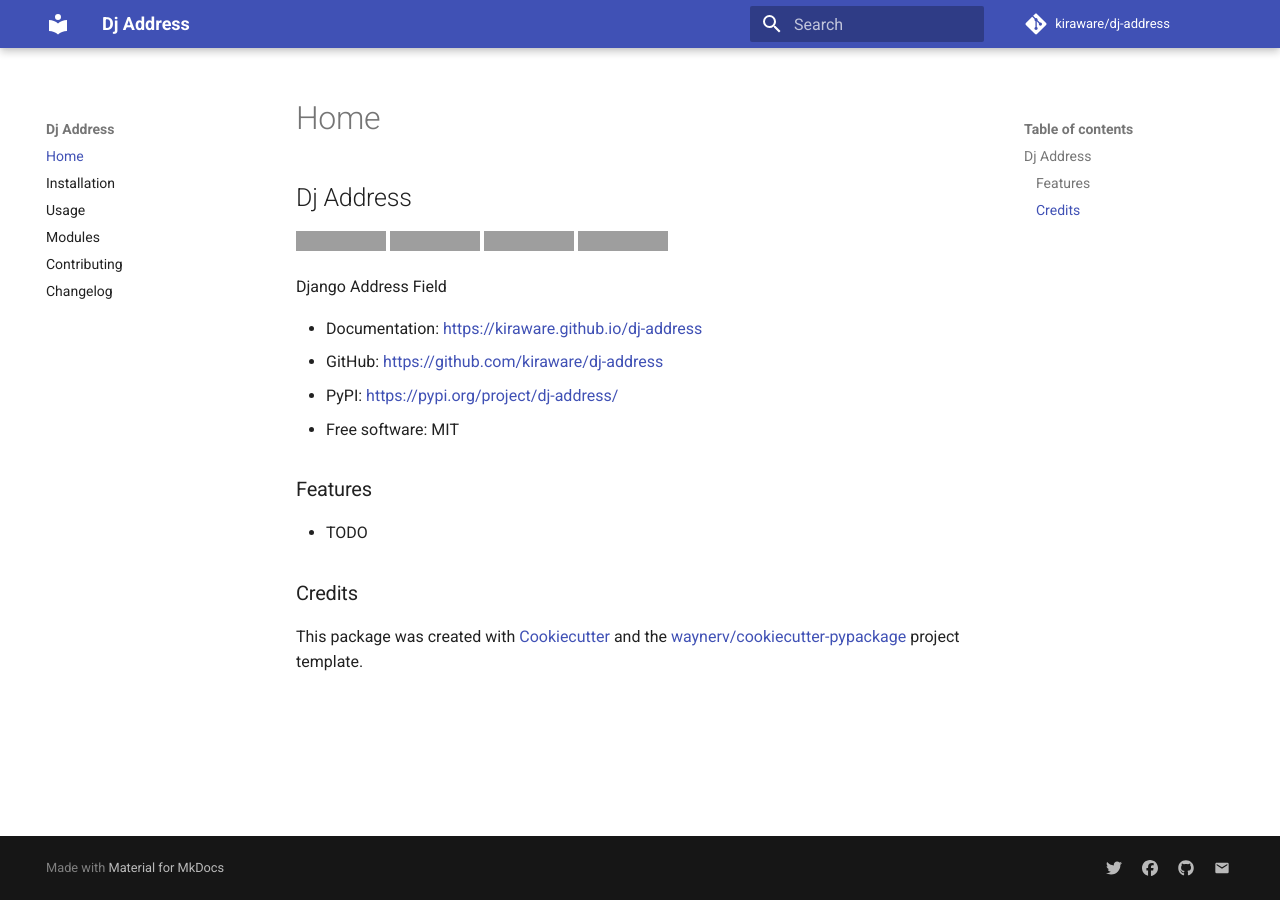
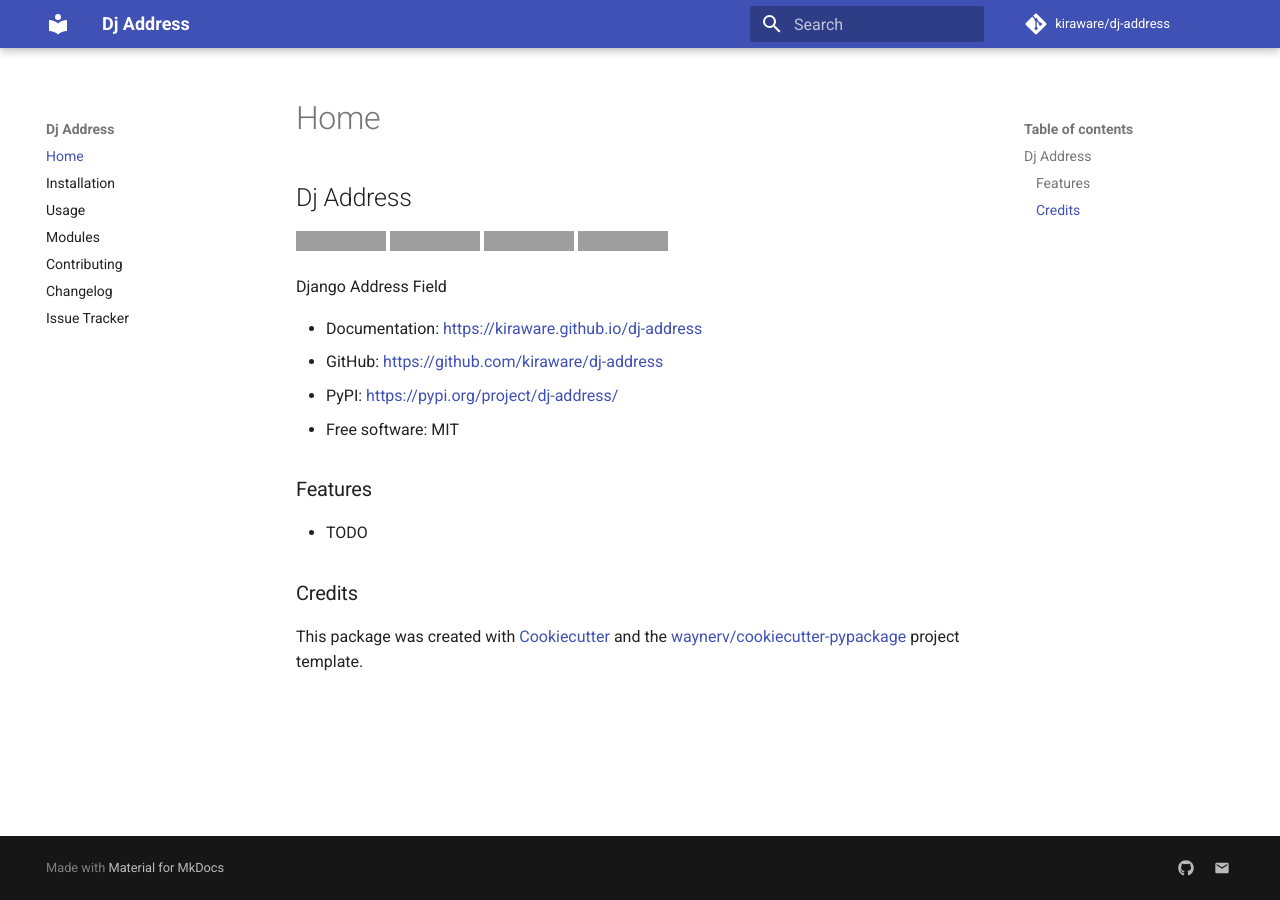
Before and after one commit to kiraware/dj-address, an MkDocs documentation site: the page built from docs/index.md, in a window 1280 px wide. Built offline with MkDocs 1.6.1 and Material for MkDocs 9.7.7, drawn with Linux system fonts in a browser that asks for light colours; comment, search, counter and statistics services are not loaded; grey boxes are pictures that could not be loaded.

Commit message:
update some gh-action and mkdocs.yml

```diff
--- a/mkdocs.yml
+++ b/mkdocs.yml
@@ -1,18 +1,20 @@
 site_name: Dj Address
+site_description: Django Address Field
 site_url: https://kiraware.github.io/dj-address
 repo_url: https://github.com/kiraware/dj-address
 repo_name: kiraware/dj-address
 #strict: true
 nav:
-  - Home: index.md
-  - Installation: installation.md
-  - Usage: usage.md
-  - Modules: api.md
-  - Contributing: contributing.md
-  - Changelog: changelog.md
+  - Home: "index.md"
+  - Installation: "installation.md"
+  - Usage: "usage.md"
+  - Modules: "api.md"
+  - Contributing: "contributing.md"
+  - Changelog: "changelog.md"
+  - "Issue Tracker": "https://github.com/kiraware/dj-address/issues"
 theme:
   name: material
-  language: en
+  locale: en
   #logo: assets/logo.png
   palette:
     scheme: preference
@@ -56,14 +58,6 @@
   - dj_address
 extra:
   social:
-    - icon: fontawesome/brands/twitter
-      # replace with your own tweet link below
-      link: https://github.com/waynerv/cookiecutter-pypackage
-      name: Tweet
-    - icon: fontawesome/brands/facebook
-      # replace with your own facebook link below
-      link: https://github.com/waynerv/cookiecutter-pypackage
-      name: Facebook
     - icon: fontawesome/brands/github
       link: https://github.com/kiraware/dj-address
       name: Github
```
Also changed, not shown: 3 other files.
